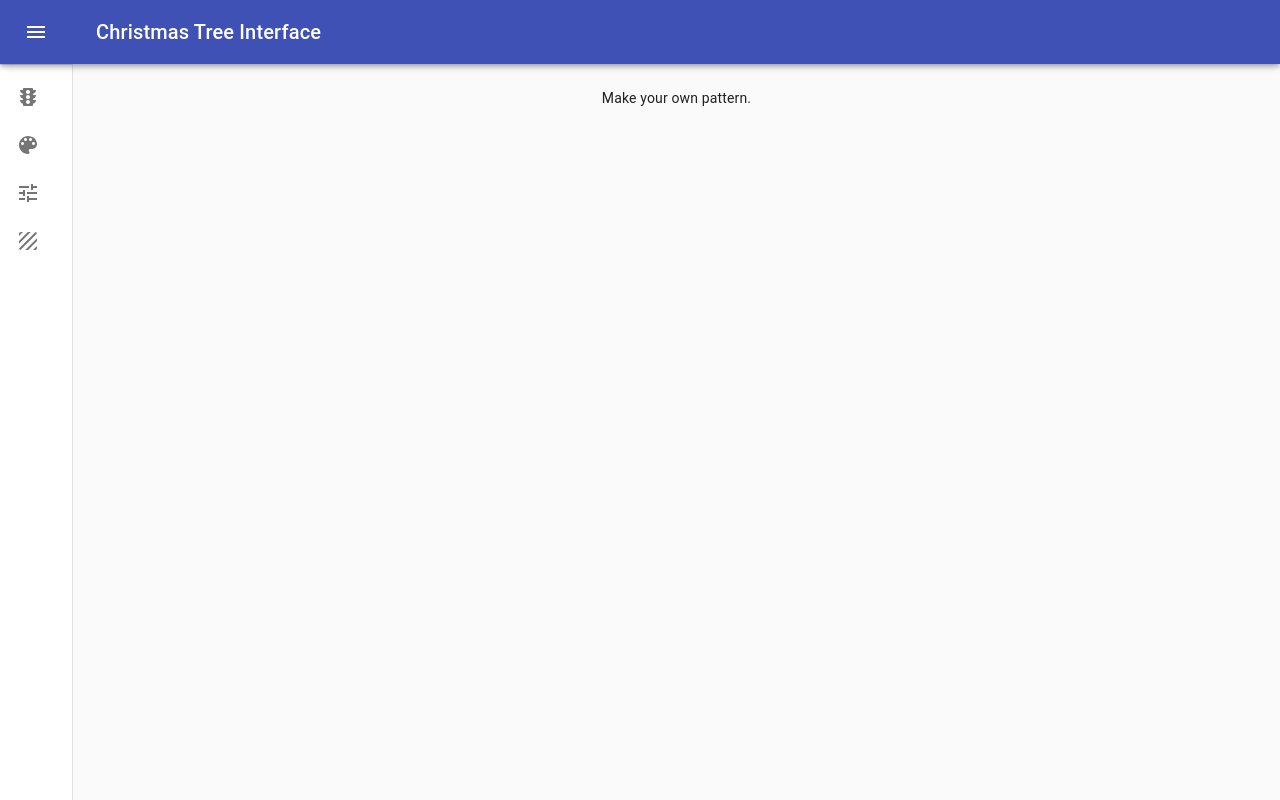
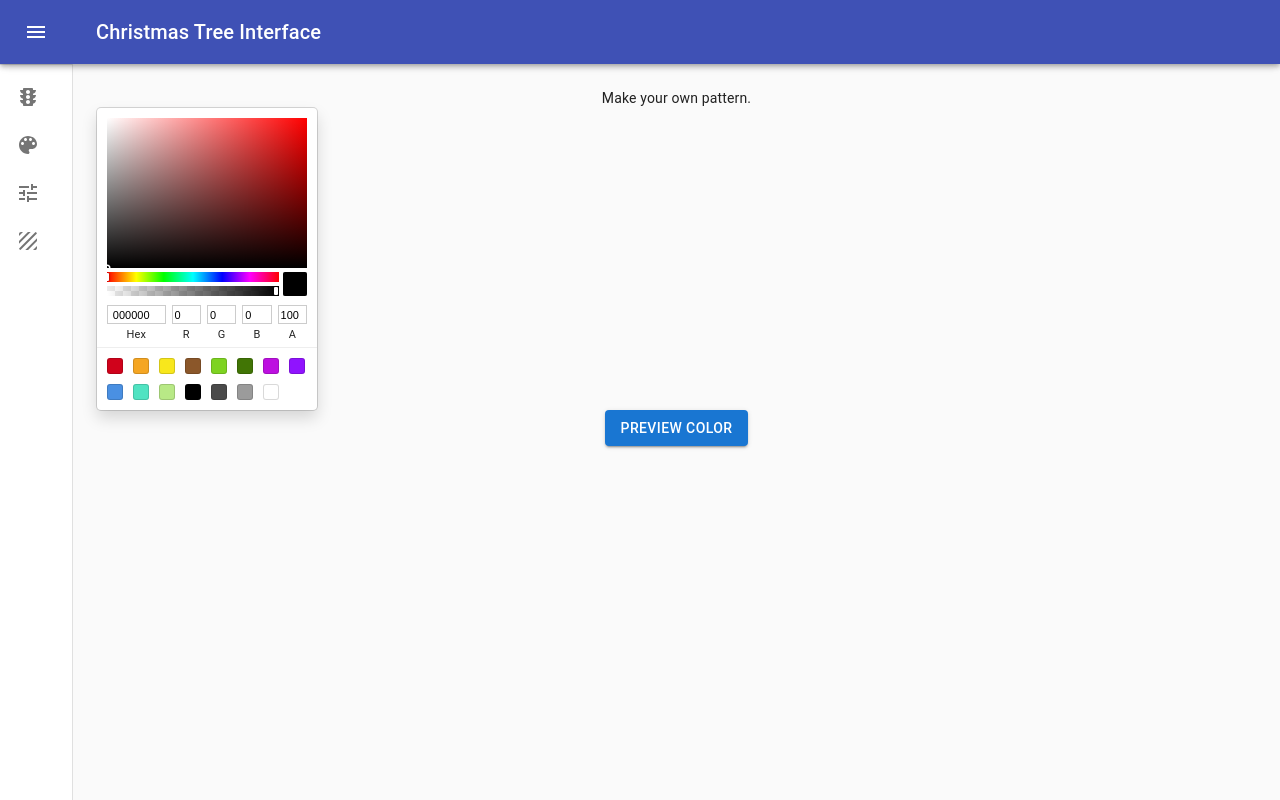
Before and after one commit to sagacious-solutions/react-christmas-tree, a React (Create React App) app: page / in a window 1280 px wide. Both pictures are taken after a click on the button "DIY Patterns". Built offline with nearby package versions, Linux system fonts and the light colour scheme; no server answers.

Commit message:
Refactored communication and created color picker

```diff
--- a/src/pages/CreateColorSliders.js
+++ b/src/pages/CreateColorSliders.js
@@ -1,4 +1,3 @@
-import axios from "axios";
 import classNames from "classnames";
 import { useState, useEffect } from "react";
 import { io } from "socket.io-client";
@@ -6,22 +5,11 @@ import { io } from "socket.io-client";
 import RgbSlider from "./components/RgbSlider";
 import BasicButton from "./components/BasicButton";
 import "./CreateColorSlider.css";
+import { postColorRequest } from "../serverCommunication";
 
 const CHRISTMAS_TREE_URL = process.env.REACT_APP_CHRISTMAS_TREE_URL;
 
 let socket = null;
-
-const buttonStyle = {};
-
-function postColorRequest(color) {
-    axios
-        .post(CHRISTMAS_TREE_URL + "/setRgbColor/", {
-            color: color,
-        })
-        .catch(function (error) {
-            console.log(error);
-        });
-}
 
 function sendColorUpdate(color) {
     socket.emit("set_color", color);
@@ -61,7 +49,6 @@ function CreateColorSliders() {
             onClick={() => postColorRequest(rgb)}
             buttonText={`Set Tree to RGB(${rgbString})`}
             style={{
-                ...buttonStyle,
                 backgroundColor: `rgb(${rgbString})`,
             }}
         />
@@ -72,7 +59,7 @@ function CreateColorSliders() {
                 setSocketEnabled(false);
             }}
             buttonText={"Disconnect from tree."}
-            style={{ ...buttonStyle, backgroundColor: `black` }}
+            style={{ backgroundColor: `black` }}
         />
     );
     const setColorOrDisconnectButton = socketEnabled
--- a/src/pages/CustomPattern.js
+++ b/src/pages/CustomPattern.js
@@ -1,10 +1,39 @@
-import PatternButton from "./components/PatternButton";
+import axios from "axios";
+import { useEffect, useState } from "react";
+import ColorPicker from "./components/ColorPicker";
+import BasicButton from "./components/BasicButton";
 
-import axios from "axios";
 const CHRISTMAS_TREE_URL = process.env.REACT_APP_CHRISTMAS_TREE_URL;
 
 function CustomPattern() {
-    return <div>Make your own pattern.</div>;
+    const [color, setColor] = useState({ color: { r: 50, g: 0, b: 0 } });
+
+    const handleColorChange = (color, _event) => {
+        setColor(color);
+    };
+
+    useEffect(() => {}, []);
+
+    function postColorRequest(color) {
+        axios
+            .post(CHRISTMAS_TREE_URL + "/setRgbColor/", {
+                color: color,
+            })
+            .catch(function (error) {
+                console.log(error);
+            });
+    }
+
+    return (
+        <div>
+            Make your own pattern.
+            <ColorPicker onChange={handleColorChange} color={color} />
+            <BasicButton
+                style={{ backgroundColor: color.hex }}
+                buttonText={"Preview Color"}
+            />
+        </div>
+    );
 }
 
 export default CustomPattern;
--- /dev/null
+++ b/src/pages/components/ColorPicker.js
@@ -0,0 +1,12 @@
+import { useState } from "react";
+import { SketchPicker } from "react-color";
+
+function ColorPicker(props) {
+    return (
+        <div>
+            <SketchPicker color={props.color} onChange={props.onChange} />
+        </div>
+    );
+}
+
+export default ColorPicker;
--- /dev/null
+++ b/src/serverCommunication.js
@@ -0,0 +1,15 @@
+import axios from "axios";
+
+const CHRISTMAS_TREE_URL = process.env.REACT_APP_CHRISTMAS_TREE_URL;
+
+function postColorRequest(color) {
+    axios
+        .post(CHRISTMAS_TREE_URL + "/setRgbColor/", {
+            color: color,
+        })
+        .catch(function (error) {
+            console.log(error);
+        });
+}
+
+export { postColorRequest };
```
